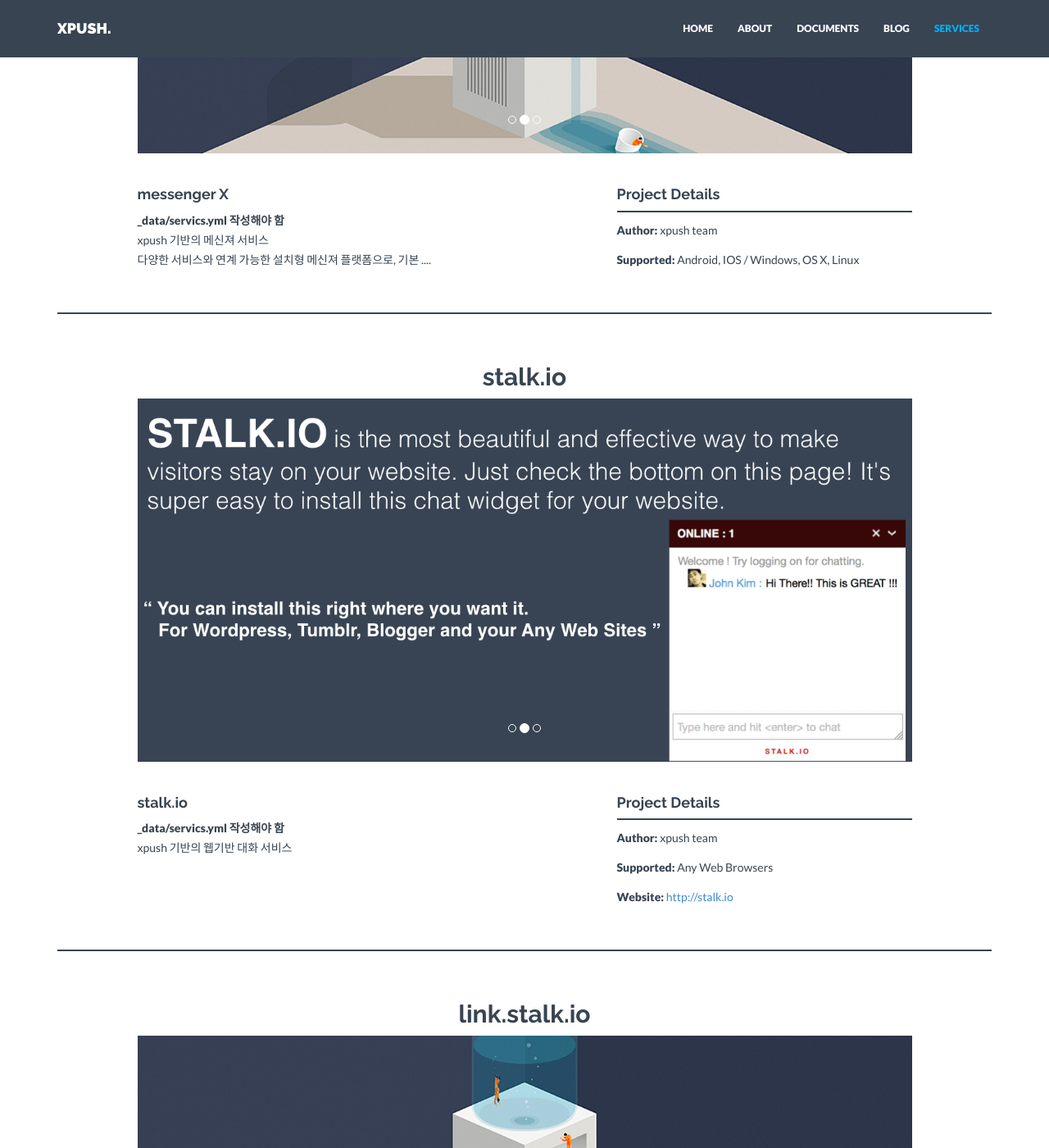
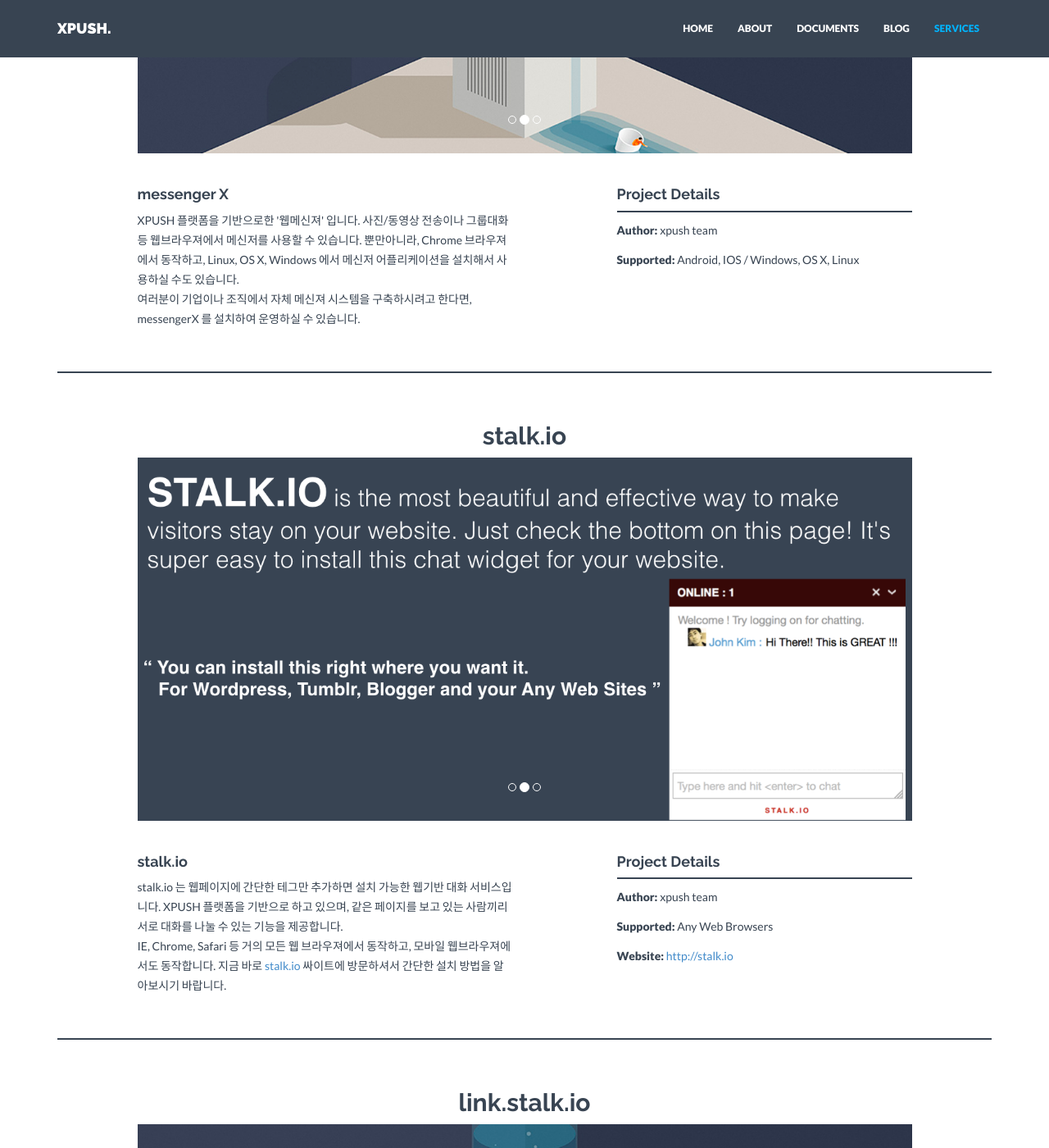
Before and after one commit to xpush/xpush.github.io, a Jekyll site: the page built from service/index.md, in a window 1280 px wide and 1400 px high, scrolled down 571 px. Shown: the whole window at 82% size. Built offline with Jekyll 4.4.1, drawn with Linux system fonts in a browser that asks for light colours; nearby versions of some CDN libraries; some of the changed text lies outside the part shown.

Commit message:
update services.yml

```diff
--- a/_data/services.yml
+++ b/_data/services.yml
@@ -5,7 +5,7 @@
     - path: /service/resource/single01.jpg
     - path: /service/resource/single02.jpg
     - path: /service/resource/single03.jpg
-  description: <b>_data/servics.yml 작성해야 함</b><br> xpush 기반의 메신져 서비스 <br> 다양한 서비스와 연계 가능한 설치형 메신져 플랫폼으로, 기본 ....
+  description: XPUSH 플랫폼을 기반으로한 '웹메신져' 입니다. 사진/동영상 전송이나 그룹대화 등 웹브라우져에서 메신저를 사용할 수 있습니다. 뿐만아니라, Chrome 브라우져에서 동작하고, Linux, OS X, Windows 에서 메신저 어플리케이션을 설치해서 사용하실 수도 있습니다.<br /> 여러분이 기업이나 조직에서 자체 메신져 시스템을 구축하시려고 한다면, messengerX 를 설치하여 운영하실 수 있습니다.
   source: https://github.com/xpush/messengerX
   support: Android, IOS / Windows, OS X, Linux
   author: xpush team
@@ -15,7 +15,7 @@
     - path: /service/resource/stalk.io.001.png
     - path: /service/resource/stalk.io.002.png
     - path: /service/resource/stalk.io.003.png
-  description: <b>_data/servics.yml 작성해야 함</b><br> xpush 기반의 웹기반 대화 서비스
+  description: stalk.io 는 웹페이지에 간단한 테그만 추가하면 설치 가능한 웹기반 대화 서비스입니다. XPUSH 플랫폼을 기반으로 하고 있으며, 같은 페이지를 보고 있는 사람끼리 서로 대화를 나눌 수 있는 기능을 제공합니다.<br />IE, Chrome, Safari 등 거의 모든 웹 브라우져에서 동작하고, 모바일 웹브라우져에서도 동작합니다. 지금 바로 <a href="http://stalk.io" target="_blank">stalk.io</a> 싸이트에 방문하셔서 간단한 설치 방법을 알아보시기 바랍니다.
   url: http://stalk.io
   source: https://github.com/xpush/messengerX
   support: Any Web Browsers
@@ -26,7 +26,7 @@
     - path: /service/resource/single03.jpg
     - path: /service/resource/single02.jpg
     - path: /service/resource/single01.jpg
-  description: <b>_data/servics.yml 작성해야 함</b><br> stalk.io 의 상담 서비스.
+  description: 여러분들의 홈페이지에 접속하는 고객과 1:1 대화 상담할 수 있는 서비스 입니다. 웹페이지를 보고 있는 고객과 적극적인 실시간 온라인 상담이 가능합니다.
   url: http://link.stalk.io
   source: https://github.com/xpush/link.stalk.io
   support: Any Web Browsers
```
